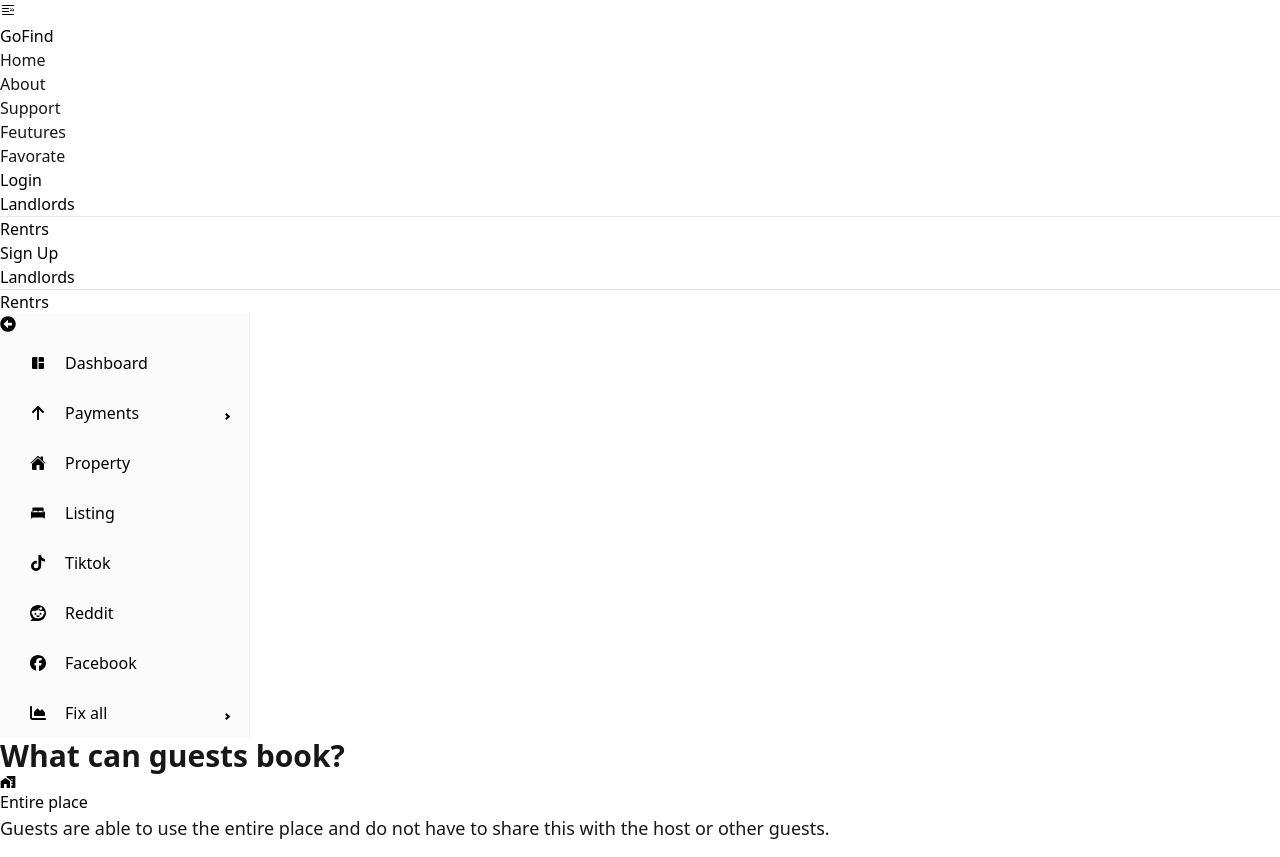
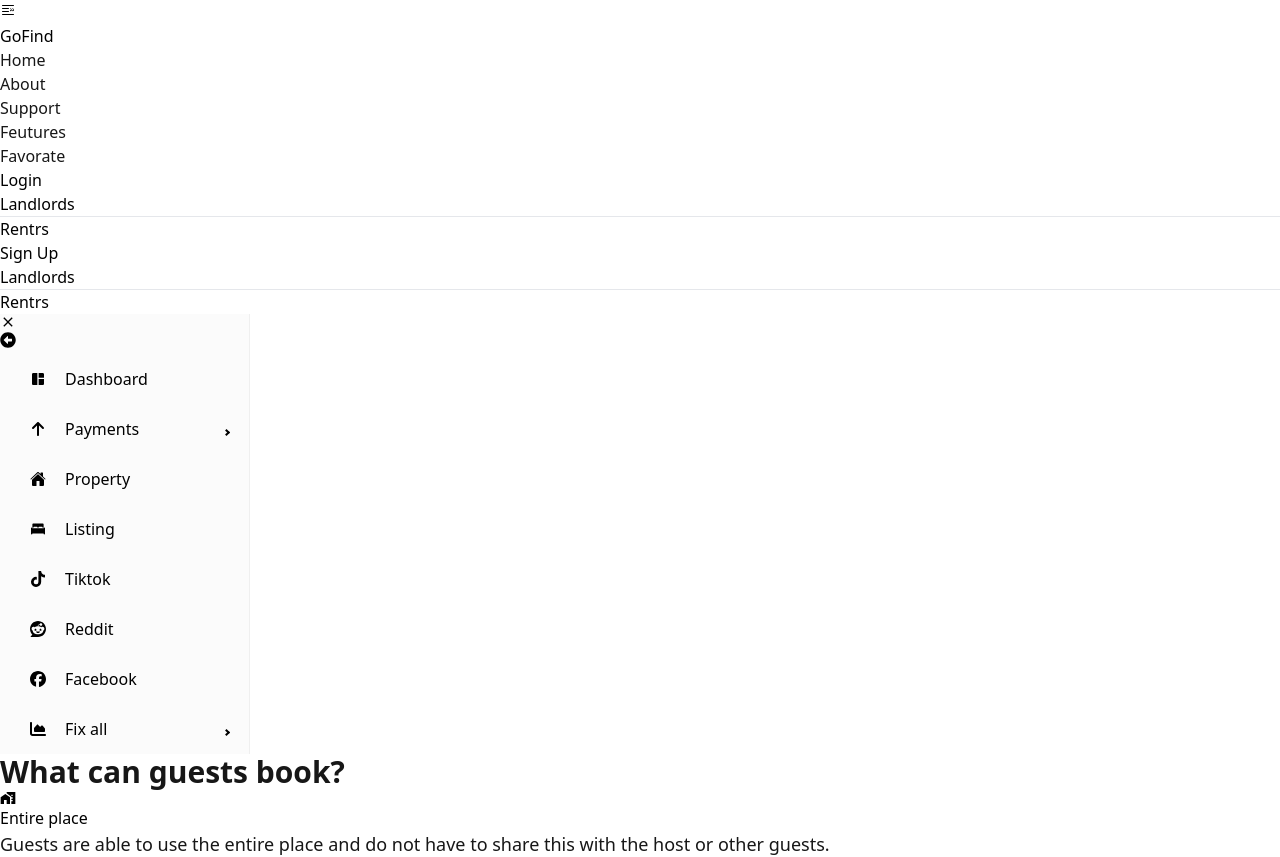
Before and after one commit to muzayenadem/GoFind, a React (Vite) app in the folder client/: page /landloard-dashboard/property/types-of-property/homes in a window 1280 px wide. Shown: the top 857 px of the page. Built offline with nearby package versions, Linux system fonts and the light colour scheme; no server answers.

Commit message:
fixing sidebar of landlord at the front end

```diff
--- a/client/src/Components/LandLordComponents/LandlordSidebar.jsx
+++ b/client/src/Components/LandLordComponents/LandlordSidebar.jsx
@@ -18,16 +18,18 @@ import { FaArrowAltCircleRight } from "react-icons/fa";
 
 ////
 import { FaFacebook,FaGoogle,FaYoutube,FaX, FaQuora,FaGithub,FaReddit,FaChartArea,FaTiktok,FaInstagram ,FaArrowDown,FaArrowUp,FaLinkedin} from 'react-icons/fa6';
-import { MdSpaceDashboard } from "react-icons/md";
+import { MdClear, MdSpaceDashboard } from "react-icons/md";
 
 import { useState } from 'react';
 
-import { useSelector } from 'react-redux';
+import { useDispatch, useSelector } from 'react-redux';
+import { closeLandlordSidebarToggle } from '../../controller/Buttons/landlordToggle';
 
 function LandlordSidebar() {
     const [collapsed, setCollapsed] = useState(false); // Example of managing collapsed state
     const [toggled, setToggled] = useState(false); // Example of managing toggled state
 
+    const dispatch = useDispatch()
     const state = useSelector(state => state.landlordToggle.open)
     console.log({state})
 
@@ -43,6 +45,9 @@ function LandlordSidebar() {
       const toggleSidebar = () => {
         setToggled(true);
       };
+      const close = ()=>{
+        dispatch(closeLandlordSidebarToggle())
+      }
   console.log({toggled})
   const responsive = () =>{
     setOpen(true)
@@ -51,14 +56,17 @@ function LandlordSidebar() {
     // <Select
     // className='w-[98%] ml-[1%] md:hidden mb-2'
     // options={butn2}/>
-    <div className={` py-14 md:py-0 absolute md:sticky bg-white top-0 left-0  ${!state && 'hidden md:block'}`}>
-            <Sidebar className={`h-[100vh] sticky top-0 left-0 md:py-3 `}
+    <div className={` py-1 md:py-0 sticky md:sticky bg-white top-0 left-0  ${!state && 'hidden md:block'}`}>
+            <Sidebar className={`h-[100vh] sticky top-2  left-0 md:py-3 `}
                collapsed={collapsed}
                toggled={toggled}
                breakPoint={''} // Example breakpoint
                rtl={false} // Example RTL setting
                >
-                  <div className='flex flex-col justify-end items-end pr-6 py-5'>
+                <div onClick={close} className="flex md:hidden flex-col justify-end items-end px-6 py-2">
+                  <span className='text-2xl font-bold'><MdClear/></span>
+                </div>
+                  <div className='flex flex-col justify-end items-end px-6 py-5'>
                     <button>
                         {
                             collapsed ?
@@ -69,12 +77,12 @@ function LandlordSidebar() {
                     </button>
                   </div>
     <Menu>
-    <MenuItem icon={<MdSpaceDashboard/>} component={<Link to=''/>}> Dashboard </MenuItem>
+    <MenuItem icon={<MdSpaceDashboard/>} onClick={close} component={<Link to=''/>}> Dashboard </MenuItem>
       <SubMenu icon={<FaArrowDown/> && <FaArrowUp/>} label="Payments">
         <MenuItem icon={<FaGithub/>}> Pie chart </MenuItem>
         <MenuItem icon={<FaLinkedin/>}> Line charts </MenuItem>
       </SubMenu>
-      <MenuItem icon={<IoHome/>} component={<Link to='property'/>}>Property </MenuItem>
+      <MenuItem icon={<IoHome/>} onClick={close} component={<Link to='property'/>}>Property </MenuItem>
       <MenuItem icon={<IoIosBed/>}> Listing </MenuItem>
       <MenuItem icon={<FaTiktok/>}> Tiktok </MenuItem>
       <MenuItem icon={<FaReddit/>}> Reddit </MenuItem>
--- a/client/src/Components/LandLordComponents/Proporties/MainProporty/PropertyList.jsx
+++ b/client/src/Components/LandLordComponents/Proporties/MainProporty/PropertyList.jsx
@@ -121,8 +121,8 @@ function PropertyList() {
    listOfProperty.length != 0 ? homes = listOfProperty : all == true ?  homes =  list : homes = []
   console.log({homes})
   return (
-    <div className='py-10 px-5 w-100 h-auto'>
-        <div className="grid grid-cols-3 lg:grid-cols-5 gap-2 p-2">
+    <div className='py-10 px-5  h-auto'>
+        <div className="grid grid-cols-3 md:w-1/2 lg:grid-cols-5 gap-2 p-2">
             <div onClick={ForAll} className={` ${all==true ? ' bg-fuchsia-700 text-white':''} flex px-5 py-1 border-[1px] border-neutral-500 rounded-md`}>All</div>
             <div onClick={ForApartment} className={` ${apartment==true ? ' bg-fuchsia-700 text-white':''} overflow-hidden flex px-5 py-1 border-[1px] border-neutral-500 rounded-md`}>Apartmant</div>
             <div onClick={ForHome} className={` ${home==true ? ' bg-fuchsia-700 text-white':''} flex px-5 py-1 border-[1px] border-neutral-500 rounded-md`}>Homes</div>
--- a/client/src/Container/LandlordDashboard/LandLordDashboard.jsx
+++ b/client/src/Container/LandlordDashboard/LandLordDashboard.jsx
@@ -14,8 +14,10 @@ function LandLordDashboard() {
     return (
         <div className=' bg-neutral-100 m-0 '>
             <Navbar/>
-            <div className="flex justify-start gap-5" >
+            <div className="flex relative justify-start gap-5" >
+                <div className="flex fixed top-0 md:top-0 z-10 left-0">
                 <LandlordSidebar/>
+                </div>
                 {/* <Outlet/> */}
                 {/* <MainProperty/> */}
                 {/* <LandLordMainDashboard/> */}
```
Also changed, not shown: client/src/controller/commonLink/mainLInk.js (line endings or trailing spaces).
